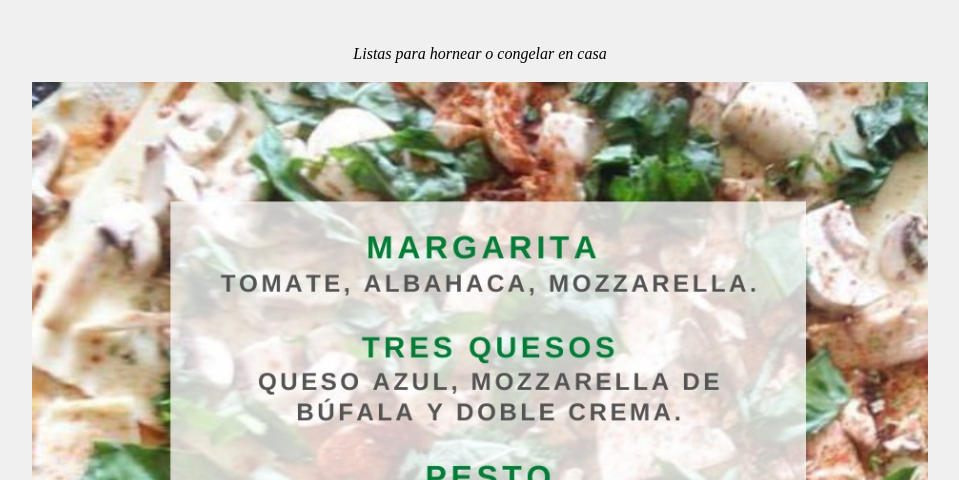
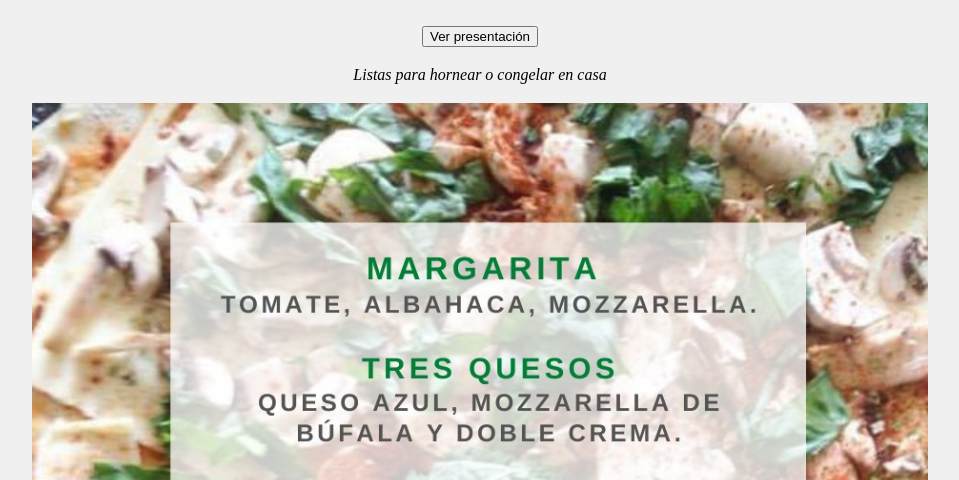
Before and after one commit to aprtlt26/gourmt-floral, a plain HTML site: page index.html in a window 1280 px wide. Shown: the part 620-1100 px from the top of the page, without its empty margins (160-1119 px from the left). Drawn offline with Linux system fonts and the light colour scheme.

Commit message:
Update index.html

```diff
--- a/index.html
+++ b/index.html
@@ -13,6 +13,7 @@
       <h1>¡pedidos en línea!</h1>
 
     </header>
+      <button id="btn-play">Ver presentación</button>
 
     <video id="video" src="Amanecergourmetf.mp4" width="640" height="360"c></video>
 
```
